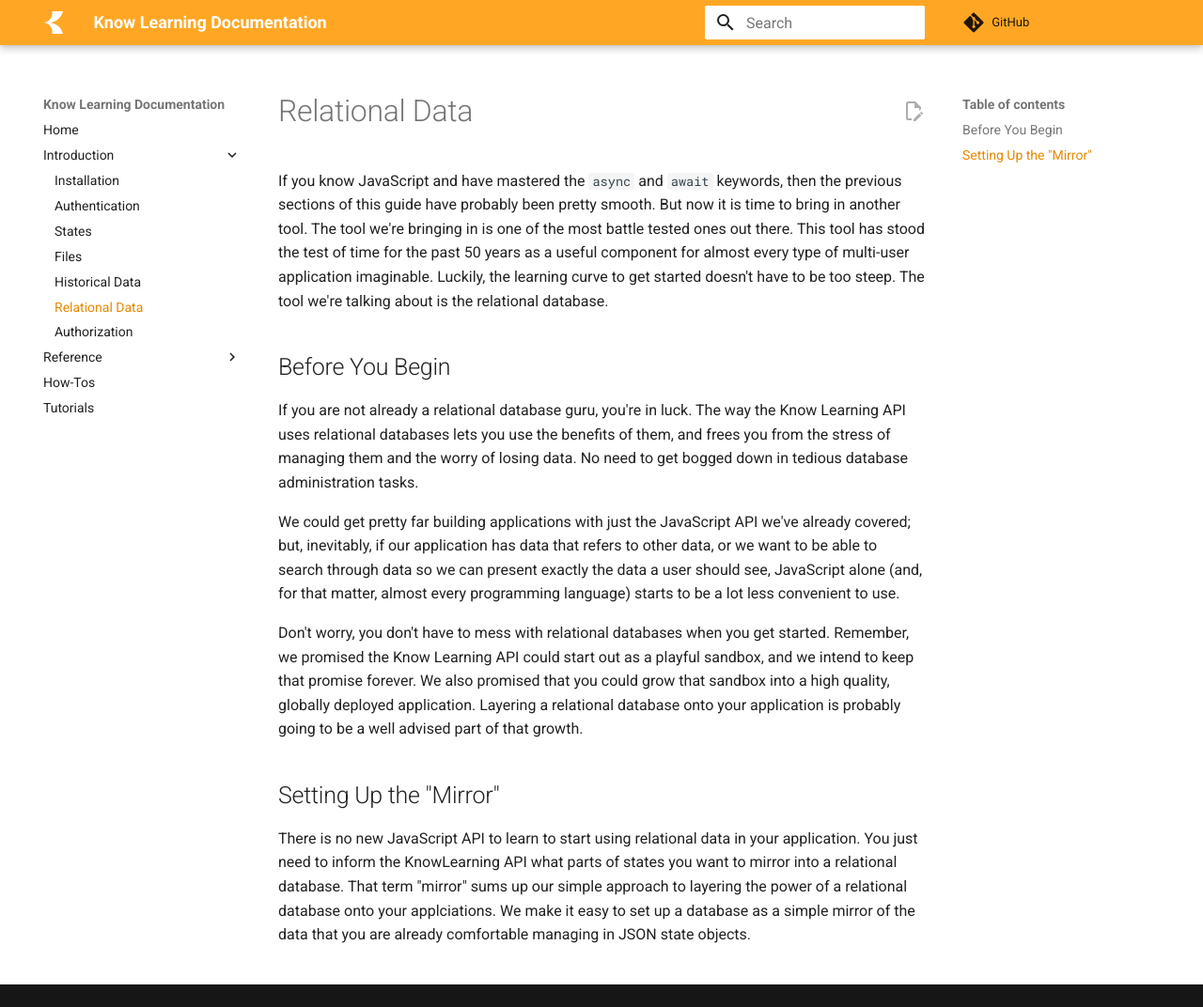
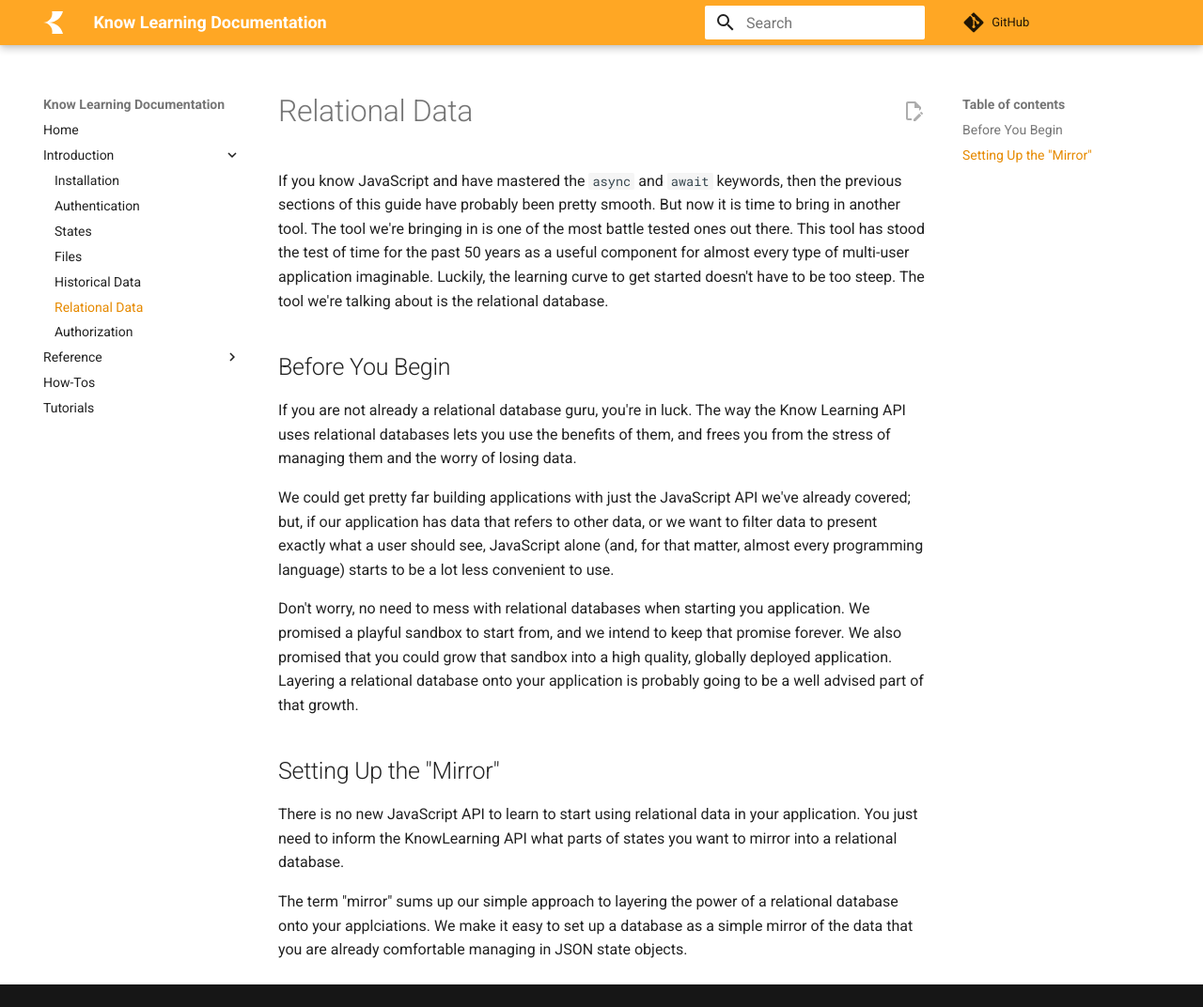
Before and after one commit to knowlearning/documentation, an MkDocs documentation site: the page built from docs/introduction/relational-data.md, in a window 1280 px wide and 1072 px high. Shown: the whole window at 94% size. Built offline with MkDocs 1.6.1 and Material for MkDocs 9.7.7, drawn with Linux system fonts in a browser that asks for light colours; comment, search, counter and statistics services are not loaded.

Commit message:
Update Relation Language

```diff
--- a/docs/introduction/relational-data.md
+++ b/docs/introduction/relational-data.md
@@ -11,16 +11,19 @@ The tool we're talking about is the relational database.
 
 If you are not already a relational database guru, you're in luck.
 The way the Know Learning API uses relational databases lets you use the benefits of them, and frees you from the stress of managing them and the worry of losing data.
-No need to get bogged down in tedious database administration tasks.
 
-We could get pretty far building applications with just the JavaScript API we've already covered; but, inevitably, if our application has data that refers to other data, or we want to be able to search through data so we can present exactly the data a user should see, JavaScript alone (and, for that matter, almost every programming language) starts to be a lot less convenient to use.
+We could get pretty far building applications with just the JavaScript API we've already covered;
+but, if our application has data that refers to other data, or we want to filter data to present exactly what a user should see, JavaScript alone (and, for that matter, almost every programming language) starts to be a lot less convenient to use.
 
-Don't worry, you don't have to mess with relational databases when you get started. Remember, we promised the Know Learning API could start out as a playful sandbox, and we intend to keep that promise forever.
-We also promised that you could grow that sandbox into a high quality, globally deployed application. Layering a relational database onto your application is probably going to be a well advised part of that growth.
+Don't worry, no need to mess with relational databases when starting you application.
+We promised a playful sandbox to start from, and we intend to keep that promise forever.
+We also promised that you could grow that sandbox into a high quality, globally deployed application.
+Layering a relational database onto your application is probably going to be a well advised part of that growth.
 
 ## Setting Up the "Mirror"
 
 There is no new JavaScript API to learn to start using relational data in your application.
 You just need to inform the KnowLearning API what parts of states you want to mirror into a relational database.
-That term "mirror" sums up our simple approach to layering the power of a relational database onto your applciations.
+
+The term "mirror" sums up our simple approach to layering the power of a relational database onto your applciations.
 We make it easy to set up a database as a simple mirror of the data that you are already comfortable managing in JSON state objects.
```
